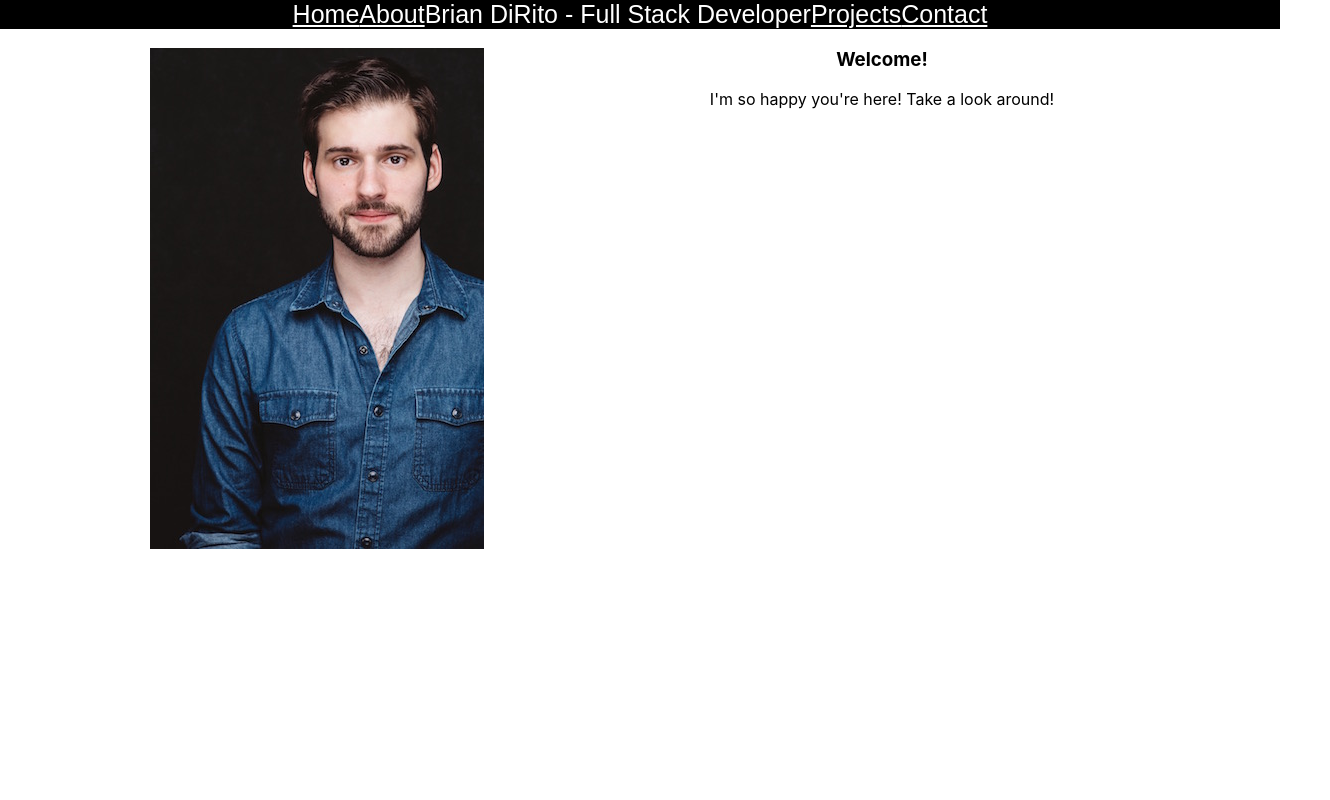
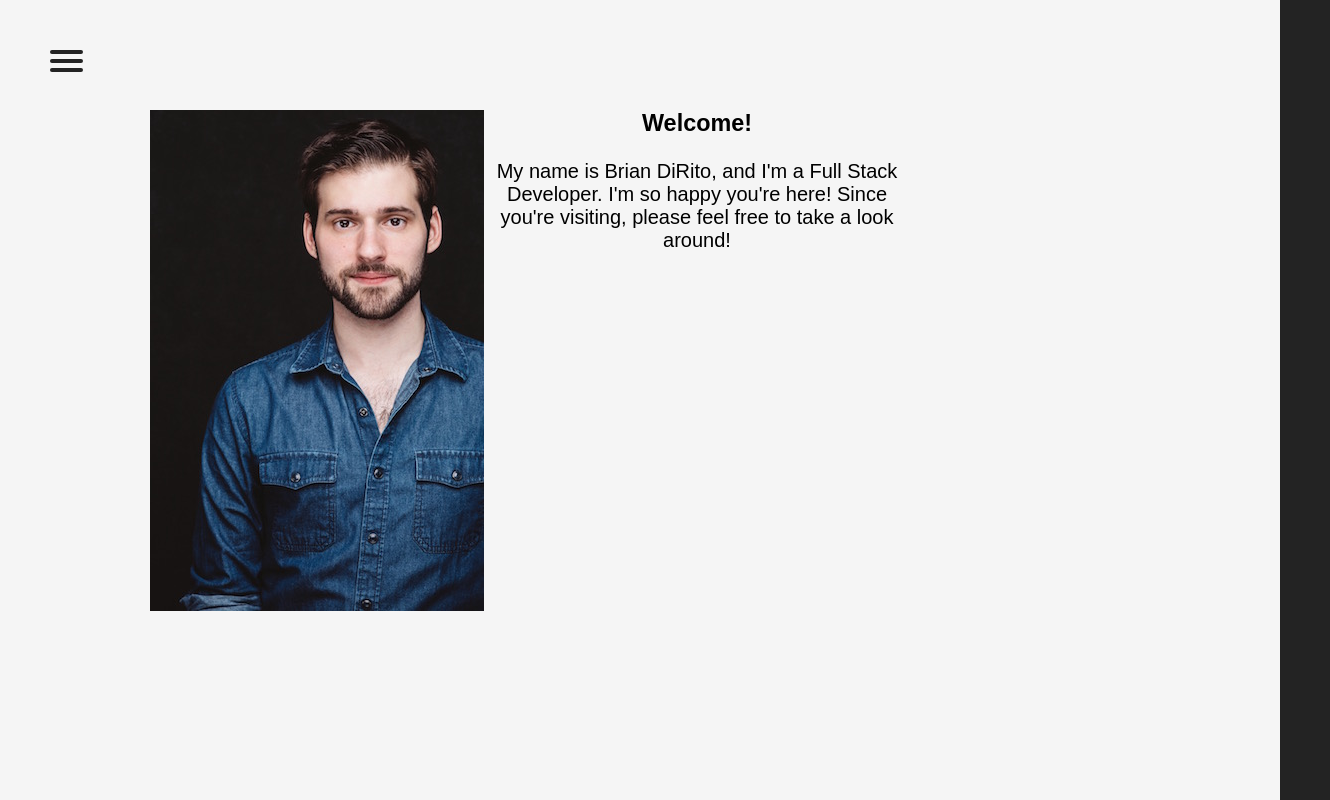
Before and after one commit to Bcdirito/github.bcdirito.io, a React (Create React App) app: page / in a window 1280 px wide. Shown: the whole page, 1330 px wide, since content can reach past the window. Built offline with nearby package versions, Linux system fonts and the light colour scheme.

Commit message:
styling home page

```diff
--- a/src/App.css
+++ /dev/null
@@ -1,28 +0,0 @@
-.headshot {
-  float: left;
-  margin-left: 150px;
-}
-
-.homeText {
-  text-align: center
-}
-
-.header {
-  /* font-family: 'Playfair Display', serif; */
-  font-family: 'Fira Sans', sans-serif;
-  background-color: black;
-  color: white;
-  text-align: center;
-  font-size: 25px;
-}
-
-
-.header a:link, a:visited {
-  background-color: black;
-  color: white;
-}
-
-.header a:hover {
-  background-color: white;
-  color: black;
-}
--- a/src/App.js
+++ b/src/App.js
@@ -1,19 +1,19 @@
 import React, { Component } from 'react';
-import {Route, Switch, withRouter} from 'react-router-dom'
-import { connect } from "react-redux"
+import {Route, Switch} from 'react-router-dom'
+import NavMenu from "./components/NavMenu"
 import Home from "./components/Home"
 import About from "./components/About"
 import Contact from "./components/Contact"
 import ProjectContainer from "./components/ProjectContainer"
-import Navbar from "./components/Navbar"
-import './App.css';
+import './css/App.css';
+import "./css/menu.css"
 
 class App extends Component {
   render() {
     return (
       <div>
         <div className="App">
-        <Navbar />
+        <NavMenu />
           <Switch>
             <Route exact path="/" render={(props) => (
               <Home {...props}/>
@@ -36,4 +36,4 @@ class App extends Component {
 }
 
 
-export default withRouter(App);
+export default App;
--- a/src/components/Home.js
+++ b/src/components/Home.js
@@ -4,11 +4,11 @@ import headshot from "../media/website_headshot.jpg"
 class Home extends Component {
   render() {
     return (
-      <div>
+      <div className="homeContent">
         <img className="headshot" src={headshot} alt="headshot" />
         <div className="homeText">
-        <h3>Welcome!</h3>
-        <p>I'm so happy you're here! Take a look around!</p>
+          <h3>Welcome!</h3>
+          <p>My name is Brian DiRito, and I'm a Full Stack Developer. I'm so happy you're here! Since you're visiting, please feel free to take a look around!</p>
         </div>
       </div>
     )
--- /dev/null
+++ b/src/components/NavMenu.js
@@ -0,0 +1,31 @@
+import React, { Component } from 'react'
+
+class NavMenu extends Component {
+  render() {
+    return (
+      <div>
+
+      <nav role="navigation">
+        <div id="menuToggle">
+
+          <input type= "checkbox" />
+
+          <span></span>
+          <span></span>
+          <span></span>
+
+
+          <ul id="menu">
+            <a href="/"><li>Home</li></a>
+            <a href="/about"><li>About</li></a>
+            <a href="/projects"><li>Projects</li></a>
+            <a href="/contact"><li>Contact</li></a>
+          </ul>
+        </div>
+      </nav>
+      </div>
+    )
+  }
+}
+
+export default NavMenu
--- a/src/components/Navbar.js
+++ /dev/null
@@ -1,16 +0,0 @@
-import React, { Component } from 'react'
-import {NavLink} from "react-router-dom"
-
-export default class NavBar extends Component {
-  render() {
-    return (
-      <div className="header">
-        <NavLink exact to="/" className="leftLink">Home</NavLink>
-        <NavLink exact to="/about" className="leftLink">About</NavLink>
-        Brian DiRito - Full Stack Developer
-        <NavLink exact to="/projects" className="rightLink">Projects</NavLink>
-        <NavLink exact to="/contact" className="rightLink">Contact</NavLink>
-      </div>
-    )
-  }
-}
--- /dev/null
+++ b/src/css/App.css
@@ -0,0 +1,23 @@
+.App {
+  background-color: whitesmoke;
+  height: 100vh;
+  width: 100vw;
+}
+
+.headshot {
+  float: left;
+  margin-left: 150px;
+}
+
+.homeText {
+  text-align: center;
+  font-family: 'Fira Sans', sans-serif;
+  color: black;
+  font-size: 20px;
+  margin: 50px;
+}
+
+.homeContent {
+    margin-top: 11vh;
+    width: 75vw;
+}
--- /dev/null
+++ b/src/css/menu.css
@@ -0,0 +1,131 @@
+body
+{
+  margin: 0;
+  padding: 0;
+
+  background: #232323;
+  color: #232323;
+  font-family: "Avenir Next", "Avenir", sans-serif;
+}
+
+a
+{
+  text-decoration: none;
+  color: #232323;
+
+  transition: color 0.3s ease;
+}
+
+a:hover
+{
+  color: tomato;
+}
+
+#menuToggle
+{
+  display: block;
+  position: relative;
+  top: 50px;
+  left: 50px;
+
+  z-index: 1;
+
+  -webkit-user-select: none;
+  user-select: none;
+}
+
+#menuToggle input
+{
+  display: block;
+  width: 40px;
+  height: 32px;
+  position: absolute;
+  top: -7px;
+  left: -5px;
+
+  cursor: pointer;
+
+  opacity: 0;
+  z-index: 2;
+
+  -webkit-touch-callout: none;
+}
+
+#menuToggle span
+{
+  display: block;
+  width: 33px;
+  height: 4px;
+  margin-bottom: 5px;
+  position: relative;
+
+  background: #232323;
+  border-radius: 3px;
+
+  z-index: 1;
+
+  transform-origin: 4px 0px;
+
+  transition: transform 0.5s cubic-bezier(0.77,0.2,0.05,1.0),
+              background 0.5s cubic-bezier(0.77,0.2,0.05,1.0),
+              opacity 0.55s ease;
+}
+
+#menuToggle span:first-child
+{
+  transform-origin: 0% 0%;
+}
+
+#menuToggle span:nth-last-child(2)
+{
+  transform-origin: 0% 100%;
+}
+
+
+#menuToggle input:checked ~ span
+{
+  opacity: 1;
+  transform: rotate(45deg) translate(-2px, -1px);
+  background: #232323;
+}
+
+#menuToggle input:checked ~ span:nth-last-child(3)
+{
+  opacity: 0;
+  transform: rotate(0deg) scale(0.2, 0.2);
+}
+
+#menuToggle input:checked ~ span:nth-last-child(2)
+{
+  transform: rotate(-45deg) translate(0, -1px);
+}
+
+#menu
+{
+  position: absolute;
+  width: 125px;
+  margin: -100px 0 0 -50px;
+  padding: 50px;
+  padding-top: 125px;
+
+  background: #ededed00;
+  list-style-type: none;
+  -webkit-font-smoothing: antialiased;
+  /* to stop flickering of text in safari */
+
+  transform-origin: 0% 0%;
+  transform: translate(-100%, 0);
+
+  transition: transform 0.5s cubic-bezier(0.77,0.2,0.05,1.0);
+}
+
+#menu li
+{
+  padding: 10px 0;
+  font-size: 22px;
+}
+
+#menuToggle input:checked ~ ul
+{
+  transform: none;
+}
```
